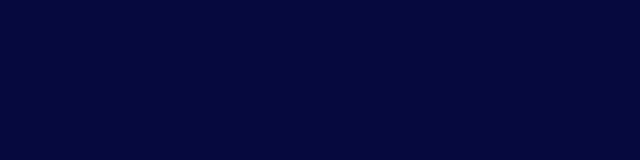
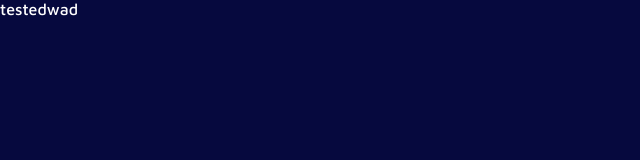
Before and after one commit to josuels731/fruits-basket-react, a React (Create React App) app: page /login in a window 1280 px wide. Shown: the top 160 px of the page, without its empty margins (0-640 px from the left). Built offline with nearby package versions, Linux system fonts and the light colour scheme.

Commit message:
fix hot reload

```diff
--- a/src/pages/Login.tsx
+++ b/src/pages/Login.tsx
@@ -2,6 +2,7 @@
 function Login() {
 
     return <>
+    testedwad
     </>
 }
 
--- a/src/routes/routes.tsx
+++ b/src/routes/routes.tsx
@@ -20,14 +20,14 @@ const routeList: Array<RouteType> = [
   { // Home
     path: "/",
     name: "Home",
-    child: Home,
+    child: <Home/>,
     subRoutes: [],
     hidden: true
   },
   { // Login
     path: "/login",
     name: "Login",
-    child: Login,
+    child: <Login/>,
     subRoutes: [],
     hidden: true
   }
```
